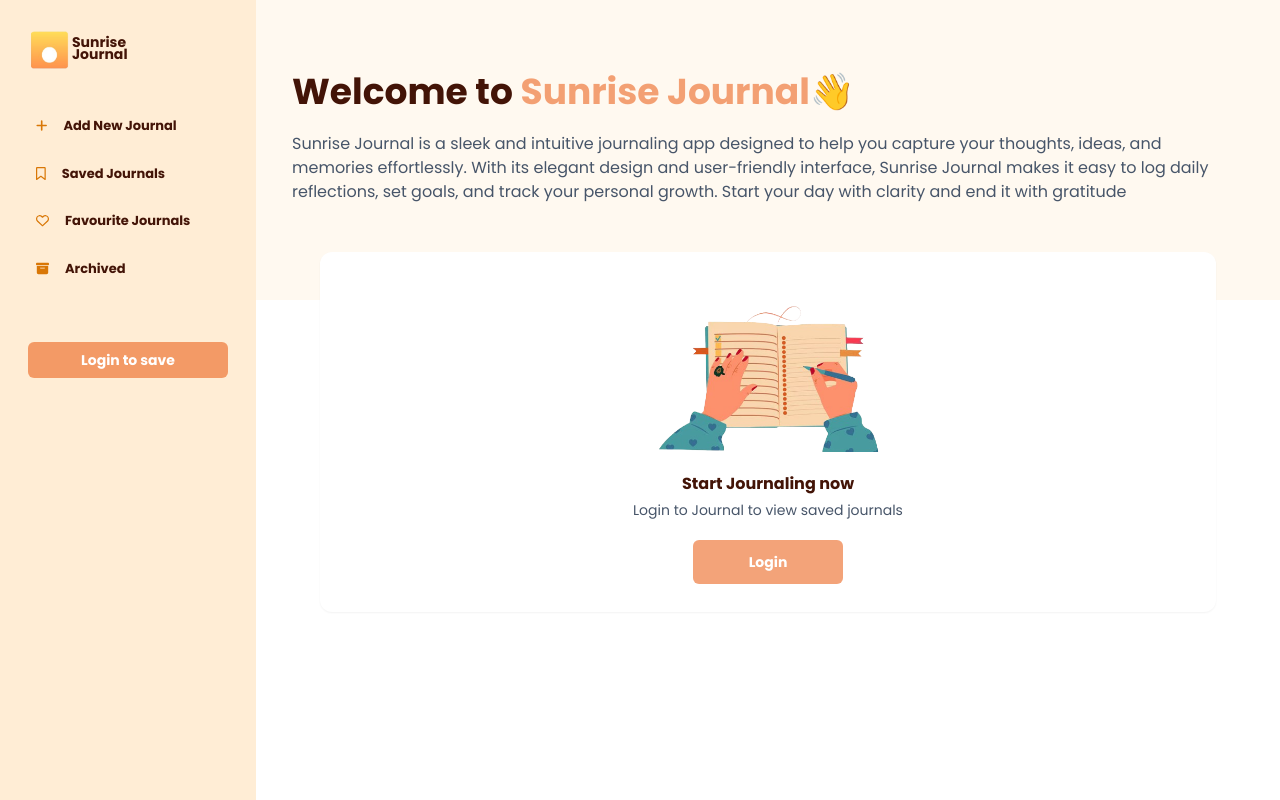
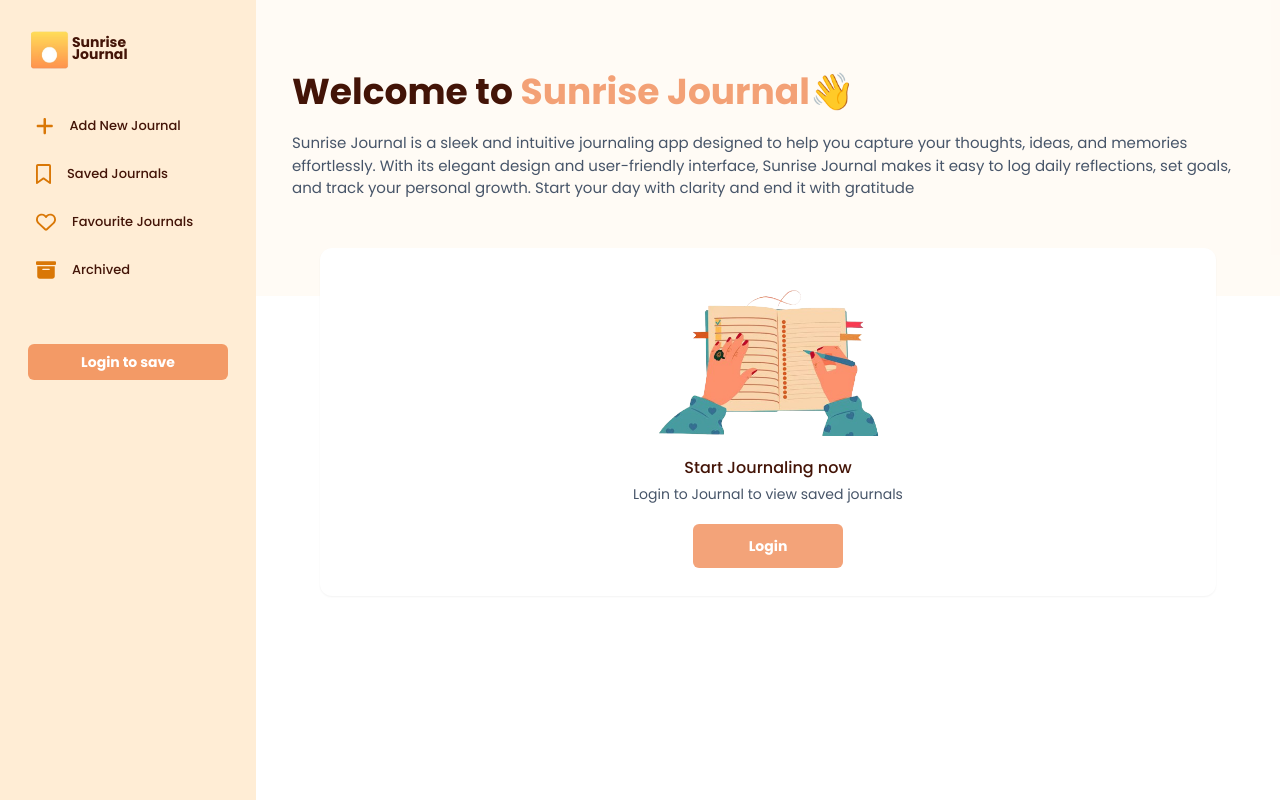
Before and after one commit to victorNwosu-Edusive/sunrise-journal, a React (Vite) app: page / in a window 1280 px wide. Built offline with nearby package versions, Linux system fonts and the light colour scheme.

Commit message:
few changes for responsiveness

```diff
--- a/src/components/journalnav.jsx
+++ b/src/components/journalnav.jsx
@@ -41,10 +41,10 @@ function Journalnav(){
 
 
 
-            <NavLink to="/new-journal" className="text-orange-950 hover:bg-orange-600/45 hover:shadow-orange-400/60 p-2 duration-300 text-[13px] rounded-md font-bold w-full flex gap-4 items-center "> <FontAwesomeIcon icon={faPlus} className='text-amber-600'  /> Add New Journal</NavLink>
-            <NavLink to="" className="text-orange-950  hover:bg-orange-600/45 hover:shadow-orange-400/60 p-2 duration-300 text-[13px] rounded-md font-bold w-full flex gap-4 items-center  "><FontAwesomeIcon icon={faBookmark} className='text-amber-600' /> Saved Journals</NavLink>
-            <NavLink to="" className="text-orange-950  hover:bg-orange-600/45 hover:shadow-orange-400/60 p-2 duration-300 text-[13px] rounded-md font-bold w-full flex gap-4 items-center "><FontAwesomeIcon icon={faHeart} className='text-amber-600' /> Favourite Journals</NavLink>
-            <NavLink to="" className="text-orange-950  hover:bg-orange-600/45 hover:shadow-orange-400/60 p-2 duration-300 text-[13px] rounded-md font-bold w-full flex gap-4 mb-11 items-center  "><FontAwesomeIcon icon={faArchive} className='text-amber-600' /> Archived</NavLink>
+            <NavLink to="/new-journal" className="text-orange-950 hover:bg-orange-600/45 hover:shadow-orange-400/60 p-2 duration-300 text-[13px] rounded-md font-medium w-full flex gap-4 items-center "> <FontAwesomeIcon icon={faPlus} className='text-amber-600 text-xl'  /> Add New Journal</NavLink>
+            <NavLink to="" className="text-orange-950  hover:bg-orange-600/45 hover:shadow-orange-400/60 p-2 duration-300 text-[13px] rounded-md font-medium w-full flex gap-4 items-center  "><FontAwesomeIcon icon={faBookmark} className='text-amber-600 text-xl' /> Saved Journals</NavLink>
+            <NavLink to="" className="text-orange-950  hover:bg-orange-600/45 hover:shadow-orange-400/60 p-2 duration-300 text-[13px] rounded-md font-medium w-full flex gap-4 items-center "><FontAwesomeIcon icon={faHeart} className='text-amber-600 text-xl' /> Favourite Journals</NavLink>
+            <NavLink to="" className="text-orange-950  hover:bg-orange-600/45 hover:shadow-orange-400/60 p-2 duration-300 text-[13px] rounded-md font-medium w-full flex gap-4 mb-11 items-center  "><FontAwesomeIcon icon={faArchive} className='text-amber-600 text-xl' /> Archived</NavLink>
             <NavLink onClick={toggleModal} className="text-white text-sm bg-orange-600/55 hover:bg-orange-600/45 p-2 hover:shadow-orange-400/60 duration-300 rounded-md font-bold w-full flex gap-4 items-center justify-center"> Login to save</NavLink>
 
             {isModalOpen && <Loginmodal onClose={toggleModal} />}
@@ -88,10 +88,10 @@ function Journalnav(){
          <p className='text-sm font-bold text-orange-950 leading-3 pt-2 mb-9'>Sunrise <br />Journal</p>
          </div>
 
-            <NavLink to="/new-journal" className="text-orange-950 hover:bg-orange-600/45 hover:shadow-orange-400/60 p-2 duration-300 text-[13px] rounded-md font-bold w-full flex gap-4 items-center " onClick={closeMenu}> <FontAwesomeIcon icon={faPlus} className='text-amber-600'  /> Add New Journal</NavLink>
-            <NavLink to="" className="text-orange-950  hover:bg-orange-600/45 hover:shadow-orange-400/60 p-2 duration-300 text-[13px] rounded-md font-bold w-full flex gap-4 items-center  " onClick={closeMenu}><FontAwesomeIcon icon={faBookmark} className='text-amber-600' /> Saved Journals</NavLink>
-            <NavLink to="" className="text-orange-950  hover:bg-orange-600/45 hover:shadow-orange-400/60 p-2 duration-300 text-[13px] rounded-md font-bold w-full flex gap-4 items-center " onClick={closeMenu}><FontAwesomeIcon icon={faHeart} className='text-amber-600' /> Favourite Journals</NavLink>
-            <NavLink to="" className="text-orange-950  hover:bg-orange-600/45 hover:shadow-orange-400/60 p-2 duration-300 text-[13px] rounded-md font-bold w-full flex gap-4 mb-11 items-center  " onClick={closeMenu}><FontAwesomeIcon icon={faArchive} className='text-amber-600' /> Archived</NavLink>
+            <NavLink to="/new-journal" className="text-orange-950 hover:bg-orange-600/45 hover:shadow-orange-400/60 p-2 duration-300 text-[13px] rounded-md font-medium w-full flex gap-4 items-center " onClick={closeMenu}> <FontAwesomeIcon icon={faPlus} className='text-amber-600 text-xl'  /> Add New Journal</NavLink>
+            <NavLink to="" className="text-orange-950  hover:bg-orange-600/45 hover:shadow-orange-400/60 p-2 duration-300 text-[13px] rounded-md font-medium w-full flex gap-4 items-center  " onClick={closeMenu}><FontAwesomeIcon icon={faBookmark} className='text-amber-600 text-xl' /> Saved Journals</NavLink>
+            <NavLink to="" className="text-orange-950  hover:bg-orange-600/45 hover:shadow-orange-400/60 p-2 duration-300 text-[13px] rounded-md font-medium w-full flex gap-4 items-center " onClick={closeMenu}><FontAwesomeIcon icon={faHeart} className='text-amber-600 text-xl' /> Favourite Journals</NavLink>
+            <NavLink to="" className="text-orange-950  hover:bg-orange-600/45 hover:shadow-orange-400/60 p-2 duration-300 text-[13px] rounded-md font-medium w-full flex gap-4 mb-11 items-center  " onClick={closeMenu}><FontAwesomeIcon icon={faArchive} className='text-amber-600 text-xl' /> Archived</NavLink>
             <NavLink onClick={toggleModal} className="text-white text-sm bg-orange-600/55 hover:bg-orange-600/45 p-2 hover:shadow-orange-400/60 duration-300 rounded-md font-bold w-full flex gap-4 items-center justify-center"> Login to save</NavLink>
 
             {isModalOpen && <Loginmodal onClose={toggleModal} />}
--- a/src/components/journalscreen.jsx
+++ b/src/components/journalscreen.jsx
@@ -18,16 +18,16 @@ function Journalscreen(){
         <>
 
         <div className="h-screen md:h-screen lg:h-screen w-full md:w-full lg:w-4/5 ml-auto">
-        <div className=' p-9 bg-orange-100/35 pb-24'>
-         <h1 className='font-bold text-orange-950 text-4xl mt-16 md:mt-9 lg:mt-9 mb-5'>Welcome to <span className='text-orange-600/55'>Sunrise Journal</span>👋</h1>
-         <h1 className='text-md text-slate-600'>Sunrise Journal is a sleek and intuitive journaling app designed to help you capture your thoughts,
+        <div className=' p-9 bg-orange-100/25 pb-24'>
+         <h1 className='font-bold text-orange-950 text-3xl md:text-4xl lg:text-4xl mt-16 md:mt-9 lg:mt-9 mb-5'>Welcome to <span className='text-orange-600/55'>Sunrise Journal</span>👋</h1>
+         <h1 className='text-[15px] text-slate-600'>Sunrise Journal is a sleek and intuitive journaling app designed to help you capture your thoughts,
             ideas, and memories effortlessly. With its elegant design and user-friendly interface, Sunrise Journal
             makes it easy to log daily reflections, set goals, and track your personal growth. Start your day with
             clarity and end it with gratitude</h1>
         </div>
         <div className='bg-white rounded-xl p-7 m-6 md:m-16 lg:m-16 -mt-12 md:-mt-12 lg:-mt-12 shadow-sm flex flex-col items-center justify-center'>
-            <img src={heroImage} alt="" className='mt-3 mb-5 h-40 w-auto flex items-center justify-center' />
-        <h1 className='mb-1 font-bold text-md text-orange-950'>Start Journaling now</h1>
+            <img src={heroImage} alt="" className='mb-5 h-40 w-auto flex items-center justify-center' />
+        <h1 className='mb-1 font-medium text-md text-orange-950 text-md'>Start Journaling now</h1>
         <h1 className='mb-5 text-[11px] md:text-sm lg:text-sm text-slate-600'>Login to Journal to view saved journals</h1>
         <NavLink onClick={toggleModal} className="text-white text-sm bg-orange-600/55 hover:bg-orange-600/45 p-3 px-14 hover:shadow-orange-400/60 duration-300 rounded-md font-bold items-center justify-center"> Login</NavLink>
 
--- a/src/components/loading.jsx
+++ b/src/components/loading.jsx
@@ -1,5 +1,4 @@
 import React from 'react';
-import load from '../assets/images/loading-screen.gif'
 import logo from '../assets/images/sun-favicon.png'
 
 const Loading = () => {
```
Also changed, not shown: src/assets/images/loading-screen.gif (deleted).
